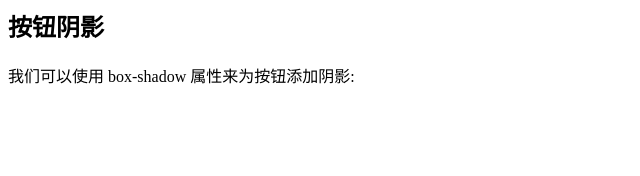
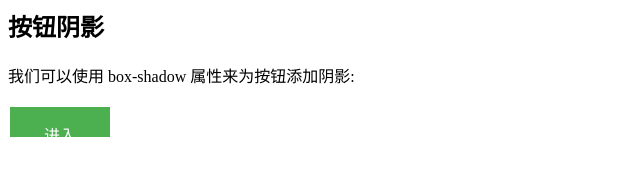
Before and after one commit to rickylsr/helloworld, a plain HTML site: page index.html in a window 1280 px wide. Shown: the whole page, without its empty margins (0-640 px from the left). Drawn offline with Linux system fonts and the light colour scheme.

Commit message:
Update index.html

```diff
--- a/index.html
+++ b/index.html
@@ -28,7 +28,7 @@
 <h2>按钮阴影</h2>
 <p>我们可以使用 box-shadow 属性来为按钮添加阴影:</p>
 
-<button class="button button2" onclick="window.location.href='/blog'>进入博客</button>
+<button class="button button2" onclick="window.location.href='/blog'" style="text-align:center;vertical-align:middle;width:100;height:20">进入博客</button>
 
 </body>
 </html>
```
